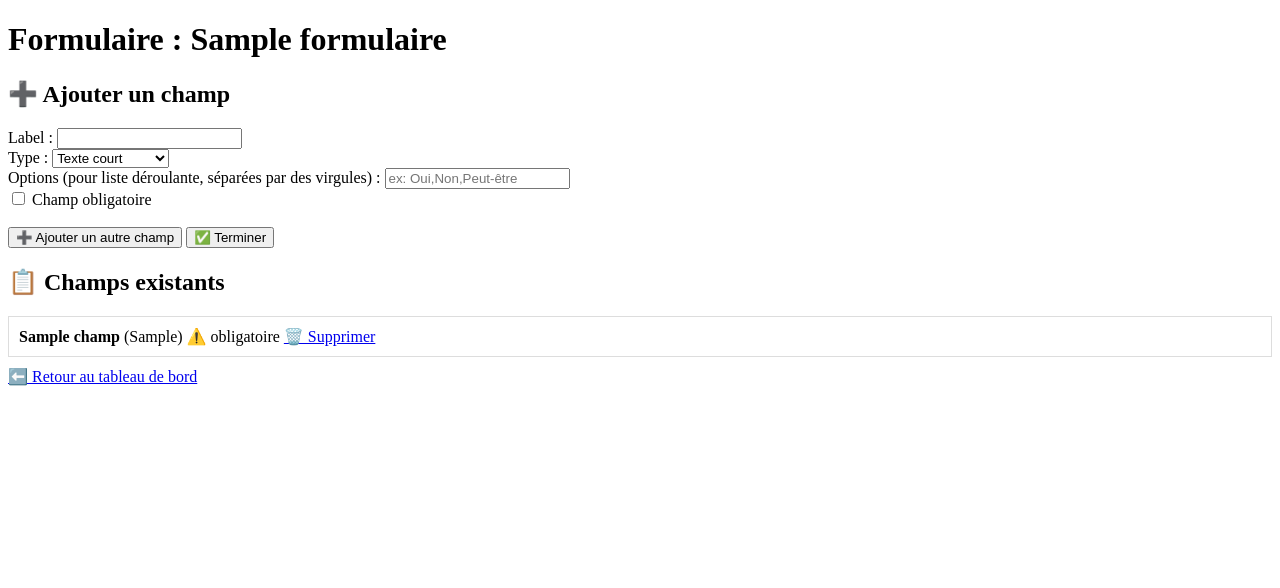
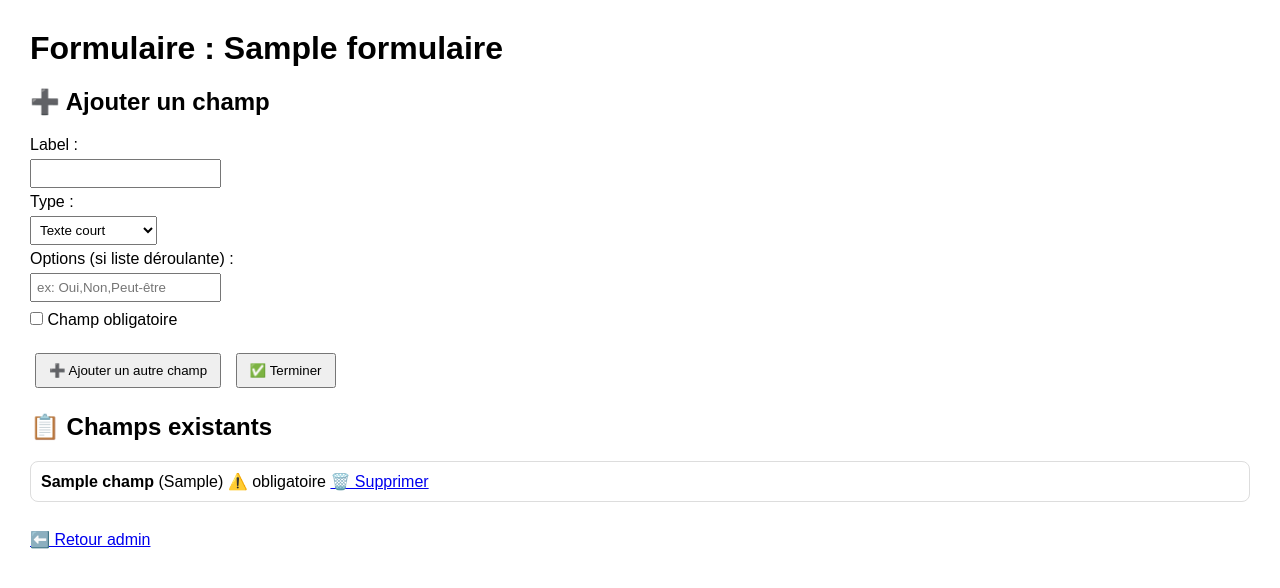
Before and after one commit to zack7carel/TP232_collecte, a Flask app: page /formulaire/1/champs in a window 1280 px wide. Shown: the top 588 px of the page. Run offline with Flask 3, Linux system fonts and the light colour scheme; tables that the repository leaves empty hold one stand-in row (values such as "Sample post").

Commit message:
Add files via upload

```diff
--- a/templates/ajouter_champs.html
+++ b/templates/ajouter_champs.html
@@ -3,18 +3,43 @@
 <head>
     <title>Ajouter des champs</title>
     <style>
-        .champ { border: 1px solid #ddd; margin: 10px 0; padding: 10px; }
+        body {
+            font-family: Arial;
+            margin: 30px;
+        }
+
+        .champ {
+            border: 1px solid #ddd;
+            margin: 10px 0;
+            padding: 10px;
+            border-radius: 8px;
+        }
+
+        input, select {
+            margin: 5px 0;
+            padding: 5px;
+        }
+
+        button {
+            padding: 8px 12px;
+            margin: 5px;
+            cursor: pointer;
+        }
     </style>
 </head>
 <body>
-    <h1>Formulaire : {{ formulaire[1] }}</h1>
+
+    <!-- 🔥 CORRECTION ICI -->
+    <h1>Formulaire : {{ formulaire["titre"] }}</h1>
 
     <h2>➕ Ajouter un champ</h2>
+
     <form method="POST">
-        <label>Label :</label>
+
+        <label>Label :</label><br>
         <input type="text" name="label" required><br>
 
-        <label>Type :</label>
+        <label>Type :</label><br>
         <select name="type_champ">
             <option value="text">Texte court</option>
             <option value="email">Email</option>
@@ -23,26 +48,37 @@
             <option value="select">Liste déroulante</option>
         </select><br>
 
-        <label>Options (pour liste déroulante, séparées par des virgules) :</label>
+        <label>Options (si liste déroulante) :</label><br>
         <input type="text" name="options" placeholder="ex: Oui,Non,Peut-être"><br>
 
         <label>
             <input type="checkbox" name="obligatoire"> Champ obligatoire
         </label><br><br>
 
+        <!-- 🔥 CORRECTION ICI -->
         <button type="submit" name="ajouter_autre">➕ Ajouter un autre champ</button>
-        <button type="submit">✅ Terminer</button>
+        <button type="submit" name="terminer">✅ Terminer</button>
+
     </form>
 
     <h2>📋 Champs existants</h2>
+
     {% for champ in champs %}
     <div class="champ">
-        <strong>{{ champ[2] }}</strong> ({{ champ[3] }})
-        {% if champ[5] %}⚠️ obligatoire{% endif %}
-        <a href="/admin/formulaire/{{ formulaire_id }}/supprimer_champ/{{ champ[0] }}">🗑️ Supprimer</a>
+        <strong>{{ champ["label"] }}</strong> ({{ champ["type_champ"] }})
+
+        {% if champ["obligatoire"] == 1 %}
+            ⚠️ obligatoire
+        {% endif %}
+
+        <a href="/admin/formulaire/{{ formulaire_id }}/supprimer_champ/{{ champ['id'] }}">
+            🗑️ Supprimer
+        </a>
     </div>
     {% endfor %}
 
-    <a href="/admin">⬅️ Retour au tableau de bord</a>
+    <br>
+    <a href="/admin">⬅️ Retour admin</a>
+
 </body>
 </html>
```
